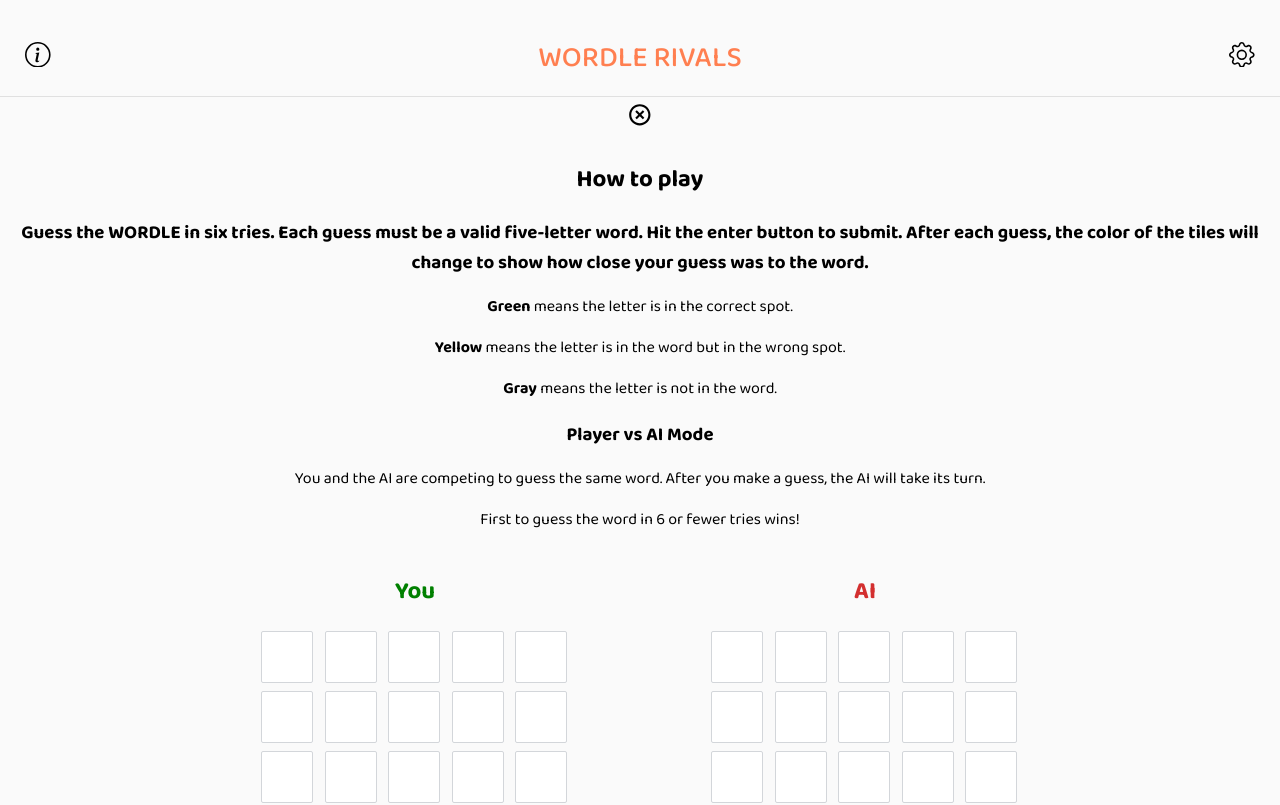
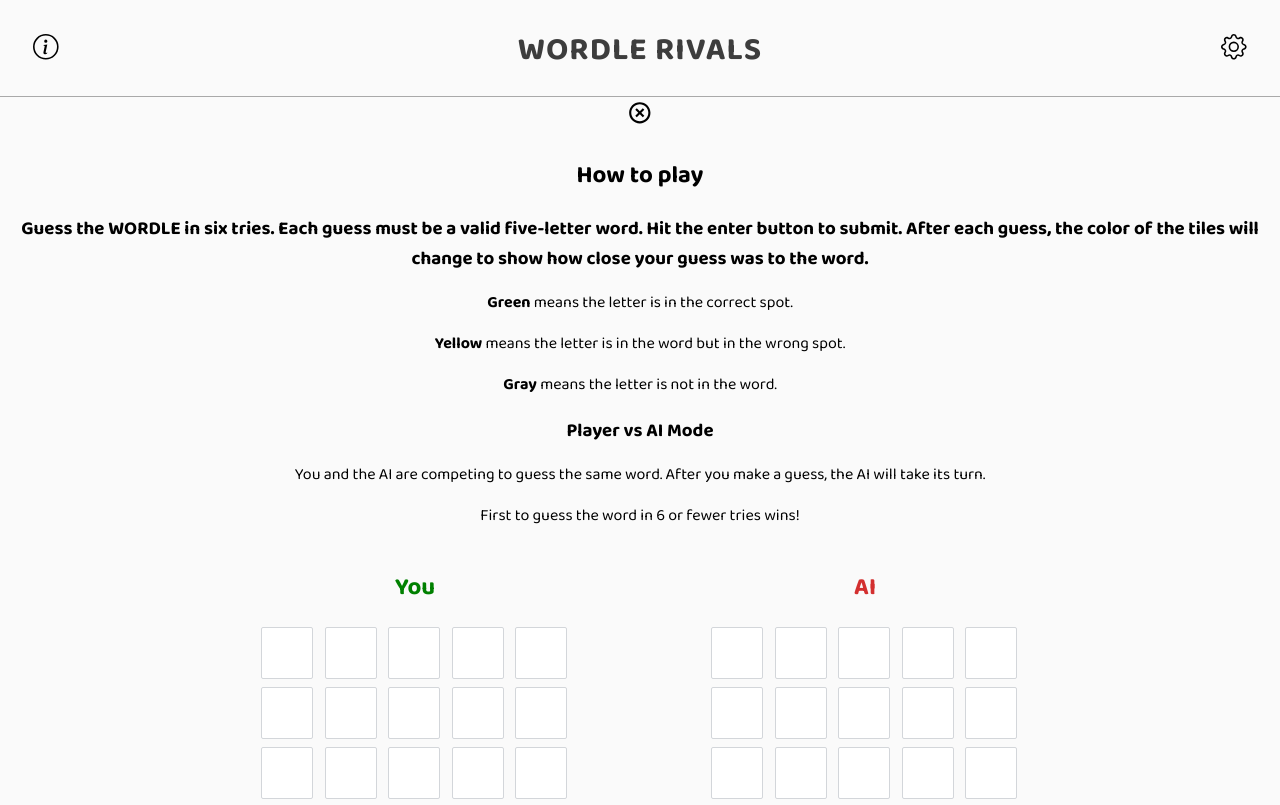
Before and after one commit to triniti-n/react-wordle-rivals, a React (Create React App) app: page / in a window 1280 px wide. Shown: the top 805 px of the page. Built offline with nearby package versions, Linux system fonts and the light colour scheme.

Commit message:
Update Header.css

```diff
--- a/src/components/Header/Header.css
+++ b/src/components/Header/Header.css
@@ -2,22 +2,23 @@
   display: flex;
   justify-content: space-between;
   align-items: center;
-  padding: 15px 20px;
-  border-bottom: 1px solid #e0e0e0;
+  padding: 5px 30px 20px 30px;
+  border-bottom: 1px solid darkgray;
 }
 
 h1 {
-  font-size: 1.8rem;
-  font-weight: 500;
-  color: #ff7f50;
+  font-size: 2rem;
+  font-weight: bold;
+  color: #3d3d3d;
   margin: 0;
+  letter-spacing: 1px;
 }
 
 button {
   background: none;
   border: none;
   cursor: pointer;
-  padding: 5px;
+  padding: 3px;
 }
 
 .exit-button {
```
